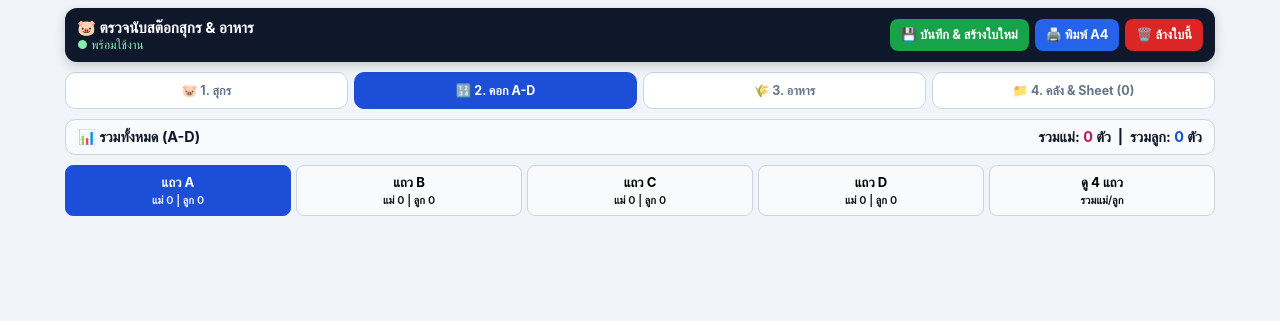
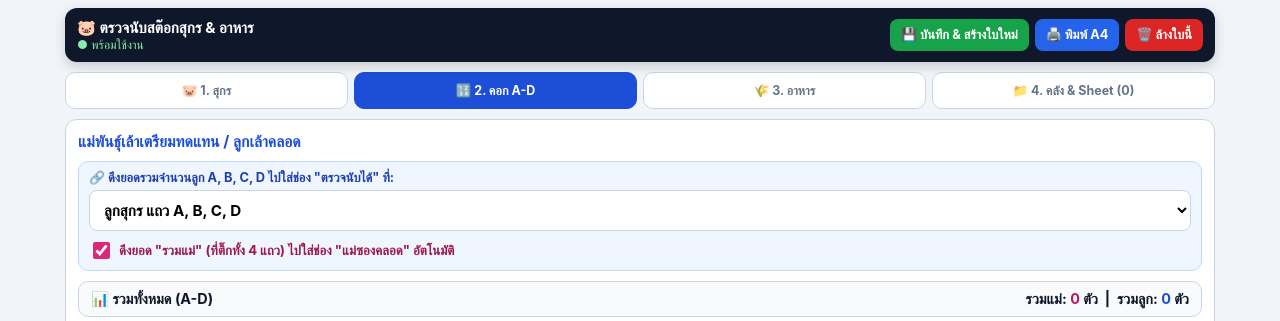
Before and after one commit to onjirapraphansirikul-star/stock-counter, a plain HTML site: page index.html in a window 1280 px wide. Both pictures are taken after a click on the button "🔢 2. คอก A-D". Shown: the top 321 px of the page. Drawn offline with Linux system fonts and the light colour scheme.

Commit message:
Update index.html

```diff
--- a/index.html
+++ b/index.html
@@ -349,6 +349,22 @@
     </div>
 
     <!-- 2. คอก A-D (1-30) -->
+    <div class="card tab-pane" id="tabPens">
+      <div class="section-title"><span>แม่พันธุ์เล้าเตรียมทดแทน / ลูกเล้าคลอด</span></div>
+
+      <div class="no-print" style="background:#eff6ff; border:1px solid #bfdbfe; padding:8px 10px; border-radius:10px; margin-bottom:10px;">
+        <div style="font-size:0.8rem; font-weight:700; margin-bottom:4px; color:#1e40af;">🔗 ดึงยอดรวมจำนวนลูก A, B, C, D ไปใส่ช่อง "ตรวจนับได้" ที่:</div>
+        <select id="syncTarget" onchange="changeSyncTarget(this.value)" style="font-weight:700;">
+          <option value="piglet">ลูกสุกร แถว A, B, C, D</option>
+          <option value="sow">แม่ซองยืน แถว 1, 2, 3, 4</option>
+          <option value="none">ไม่ดึงอัตโนมัติ (กรอกเอง)</option>
+        </select>
+        <label style="display:flex; align-items:center; gap:6px; margin-top:8px; font-size:0.82rem; font-weight:700; color:#9d174d; cursor:pointer;">
+          <input type="checkbox" id="syncSowFarrowChk" style="width:17px; height:17px; accent-color:#db2777;" onchange="toggleSyncSowFarrow(this.checked)" />
+          ดึงยอด "รวมแม่" (ที่ติ๊กทั้ง 4 แถว) ไปใส่ช่อง "แม่ซองคลอด" อัตโนมัติ
+        </label>
+      </div>
+
       <div class="pen-summary-banner">
         <span>📊 รวมทั้งหมด (A-D)</span>
         <span>
```
